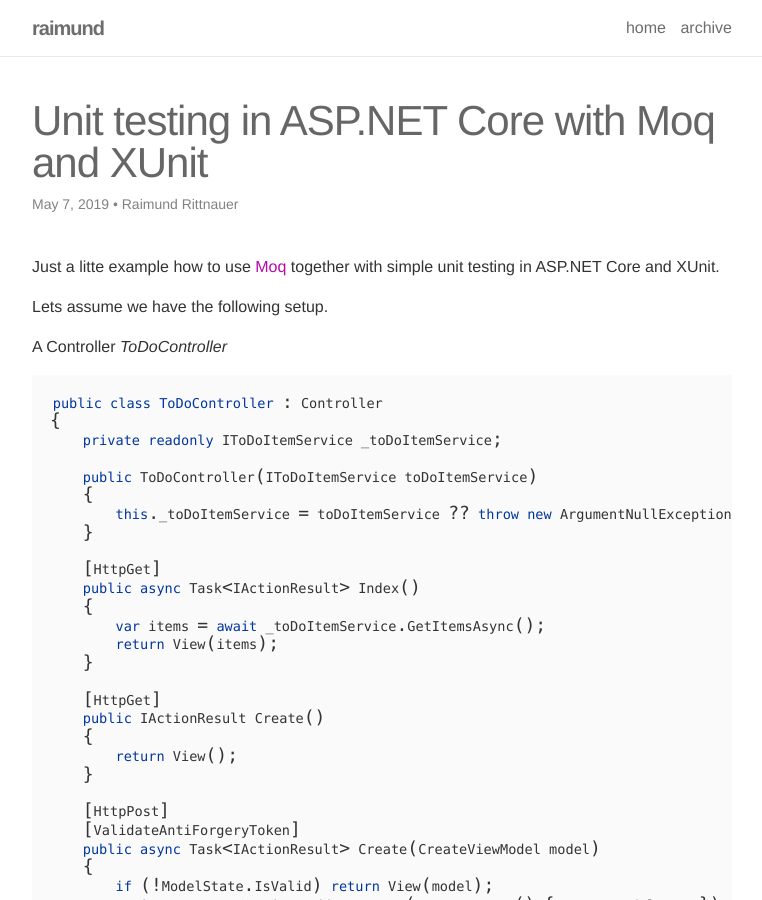
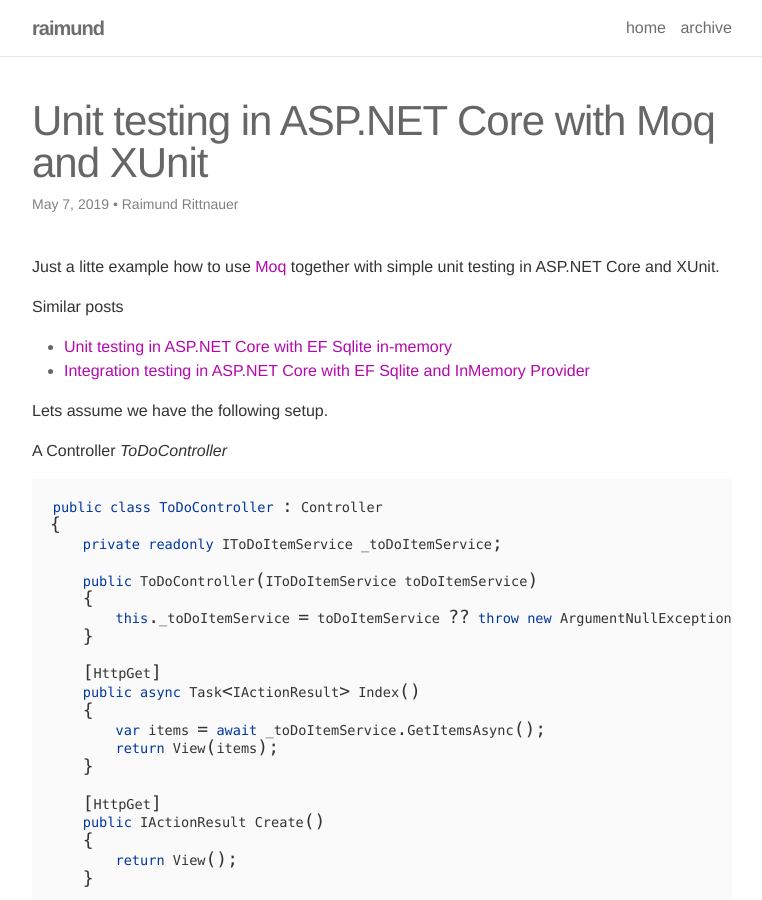
Before and after one commit to raaaimund/raaaimund.github.io, a Jekyll site: the page built from _posts/2019-05-07-aspnet-core-unit-testing-moq.md, in a window 1280 px wide and 900 px high. Shown: the whole window, without its empty margins (258-1020 px from the left). Built offline with Jekyll 4.4.1, drawn with Linux system fonts in a browser that asks for light colours; nearby versions of some CDN libraries; comment, search, counter and statistics services are not loaded.

Commit message:
added links to similar posts

```diff
--- a/_posts/2019-05-07-aspnet-core-unit-testing-moq.md
+++ b/_posts/2019-05-07-aspnet-core-unit-testing-moq.md
@@ -14,6 +14,11 @@ tags:
 ---
 
 Just a litte example how to use [Moq][1]{:target="_blank"} together with simple unit testing in ASP.NET Core and XUnit.
+
+Similar posts
+
+* [Unit testing in ASP.NET Core with EF Sqlite in-memory][5]{:target="_blank"}
+* [Integration testing in ASP.NET Core with EF Sqlite and InMemory Provider][6]{:target="_blank"}
 
 Lets assume we have the following setup.
 
```
Also changed, not shown: other parts of _posts/2019-05-07-aspnet-core-unit-testing-moq.md (+2 -0 lines), _posts/2019-05-07-aspnet-core-unit-testing-inmemory.md (+7 -0 lines), _posts/2019-05-08-aspnet-core-integration-testing.md (+7 -0 lines).
